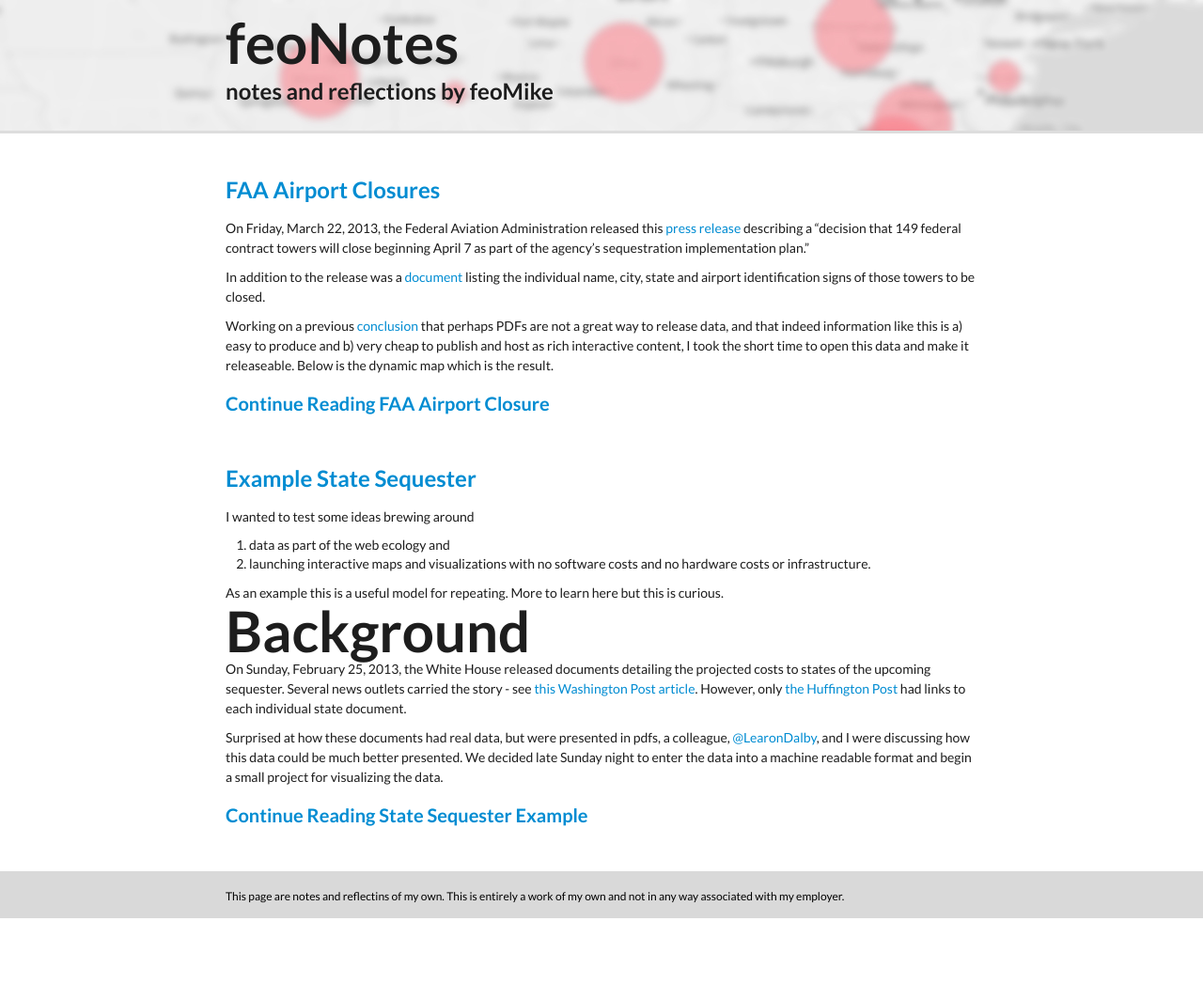
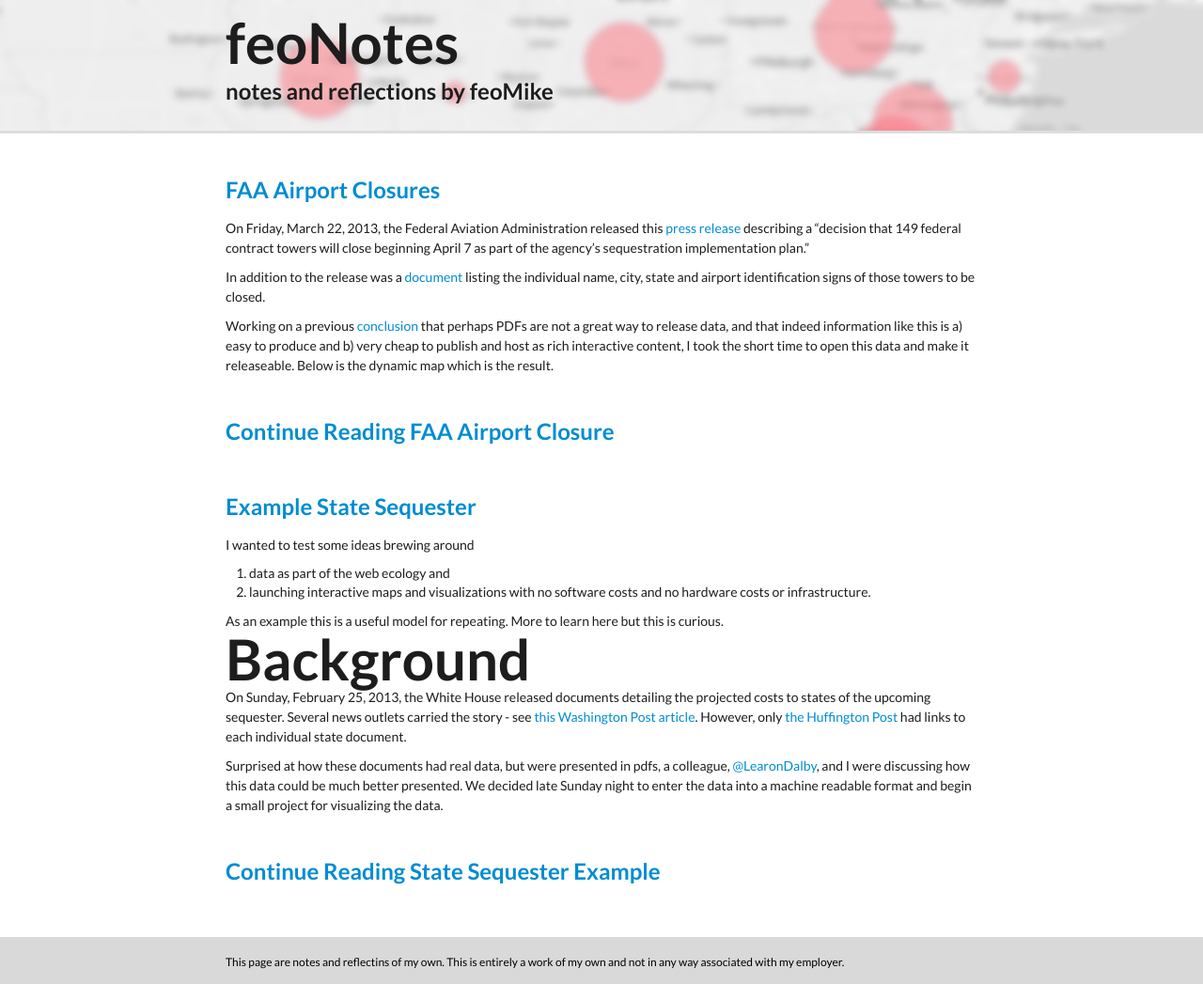
Before and after one commit to feomike/feomike.github.com, a Jekyll site: the page built from index.md, in a window 1280 px wide. Shown: the whole page at 94% size. Built offline with Jekyll 4.4.1, drawn with Linux system fonts in a browser that asks for light colours; Markdown is read by kramdown in place of the engine named in the settings; before the commit the page ends 977 px from its top, so only the background shows below that.

```diff
--- a/index.md
+++ b/index.md
@@ -11,7 +11,7 @@ On Friday, March 22, 2013, the Federal Aviation Administration released this [pr
 In addition to the release was a [document](http://www.faa.gov/news/media/fct_closed.pdf) listing the individual name, city, state and airport identification signs of those towers to be closed.
 
 Working on a previous [conclusion](http://feomike.github.com/posts/2013/state_seq) that perhaps PDFs are not a great way to release data, and that indeed information like this is a) easy to produce and b) very cheap to publish and host as rich interactive content, I took the short time to open this data and make it releaseable.  Below is the dynamic map which is the result.
-###[Continue Reading FAA Airport Closure](http://feomike.github.com/posts/2013/faa_closure)
+##[Continue Reading FAA Airport Closure](http://feomike.github.com/posts/2013/faa_closure)
 
 
 ##[Example State Sequester](http://feomike.github.com/posts/2013/state_seq)
@@ -26,4 +26,4 @@ As an example this is a useful model for repeating. More to learn here but this
 On Sunday, February 25, 2013, the White House released documents detailing the projected costs to states of the upcoming sequester. Several news outlets carried the story - see [this Washington Post article](http://www.washingtonpost.com/business/white-house-releases-state-by-state-breakdown-of-sequesters-effects/2013/02/24/caeb71a0-7ec0-11e2-a350-49866afab584_story.html). However, only [the Huffington Post](http://www.huffingtonpost.com/2013/02/24/sequester-states_n_2755181.html) had links to each individual state document.
 
 Surprised at how these documents had real data, but were presented in pdfs, a colleague, [@LearonDalby](https://twitter.com/LearonDalby), and I were discussing how this data could be much better presented. We decided late Sunday night to enter the data into a machine readable format and begin a small project for visualizing the data.
-###[Continue Reading State Sequester Example](http://feomike.github.com/posts/2013/state_seq)
+##[Continue Reading State Sequester Example](http://feomike.github.com/posts/2013/state_seq)
```
